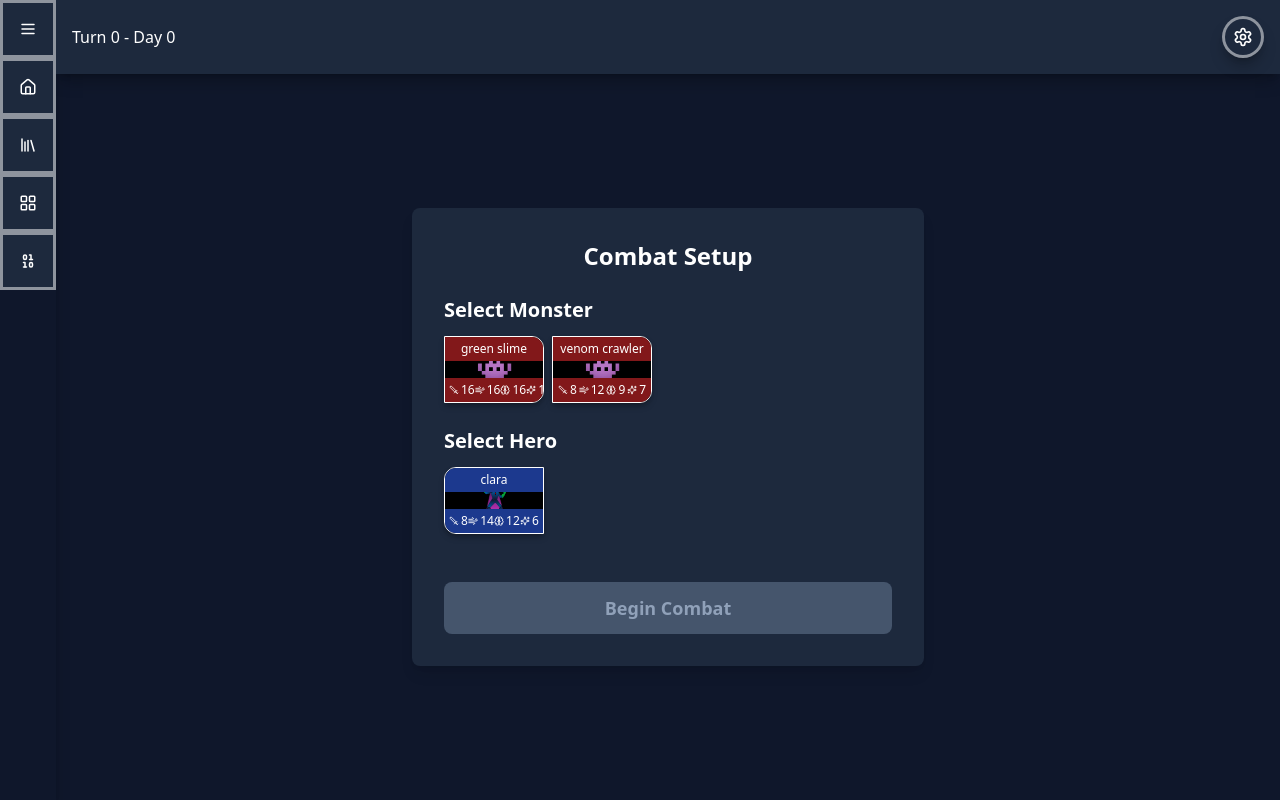
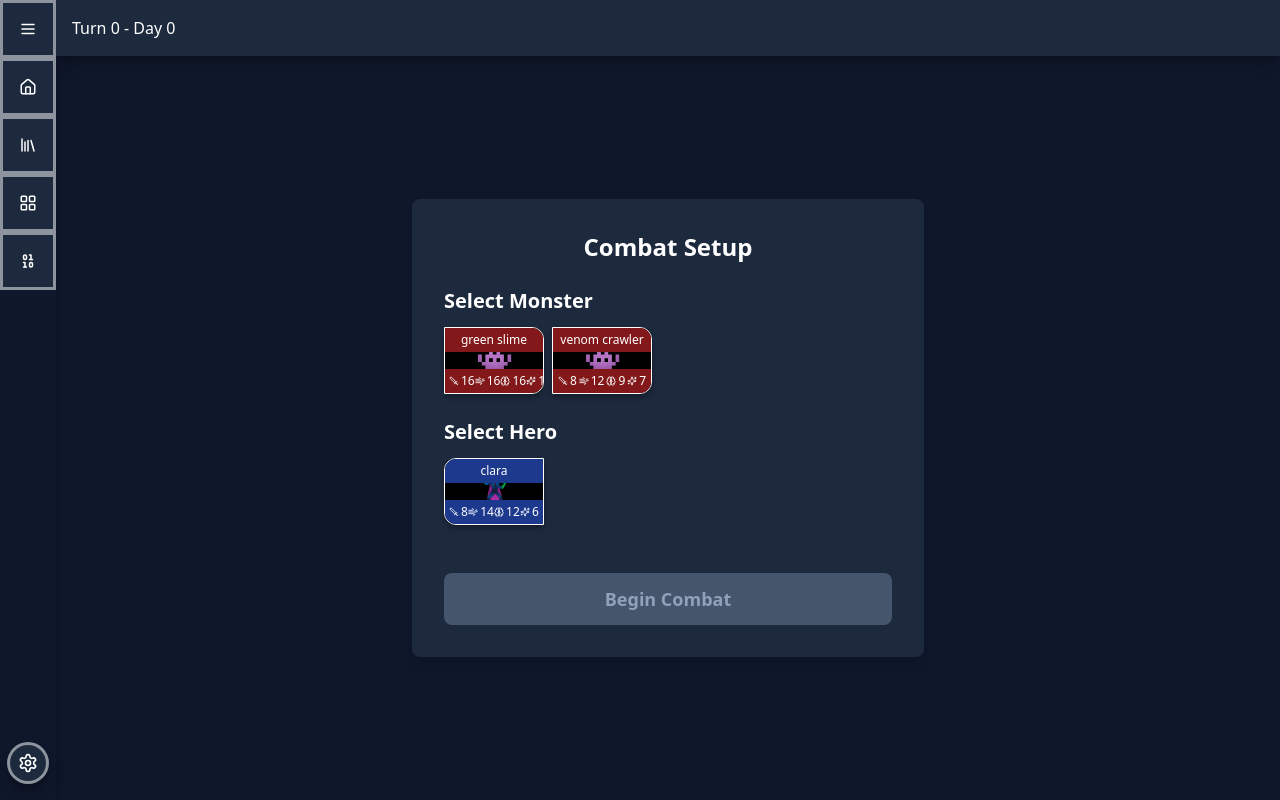
Before and after one commit to cklapperich/LLM-Dungeon, a React (Vite) app: page / in a window 1280 px wide. Built offline with nearby package versions, Linux system fonts and the light colour scheme.

Commit message:
narration

```diff
--- a/src/game_engine/combat/combatNarration.ts
+++ b/src/game_engine/combat/combatNarration.ts
@@ -7,10 +7,10 @@ import { SpiceLevel, Length, PromptsData, SpiceLevels, Lengths } from '../../typ
 import promptsData from '@assets/descriptions/prompts.json';
 import { StatusEvent } from '../../events/eventTypes';
 import { StatusName } from '../../types/status';
+import { get_api_key } from '../settings';
+import { GameSettings } from '../../types/gamestate';
 
 // Type assertion to help TypeScript understand the structure
-const typedPromptsData = promptsData as PromptsData;
-
 const TASKS = promptsData.tasks;
 const PROMPTS = promptsData.prompts;
 
@@ -71,8 +71,25 @@ function getNarrationSettings(state: CombatState, isInitialNarration: boolean =
         return { spiceLevel: SpiceLevels.SUGGESTIVE, length: Lengths.MEDIUM };
     }
 
-    // Default to NONE/SHORT for regular combat actions
+// Default to NONE/SHORT for regular combat actions
     return { spiceLevel: SpiceLevels.NONE, length: Lengths.SHORT };
+}
+
+/**
+ * Determines which LLM model to use based on spice level and length
+ * @param spiceLevel The spice level of the narration
+ * @param length The length of the narration
+ * @param settings The game settings containing model information
+ * @returns The appropriate model string to use for the narration
+ */
+function getModelForNarration(spiceLevel: SpiceLevel, length: Length, settings: GameSettings): string {
+    // Currently only using spice level to determine model
+    // Length parameter included for future extensibility
+    if (spiceLevel === SpiceLevels.EXPLICIT) {
+        return settings.spicy_llm;
+    }
+
+    return settings.llm;
 }
 
 export async function generateInitialNarration(
@@ -86,6 +103,9 @@ export async function generateInitialNarration(
         const { spiceLevel, length } = getNarrationSettings(state, true, 0);
         const characterInfo = LLMLogFormatters.formatCharactersForLLM(characters[0], characters[1]);
 
+        // Get the appropriate model for this narration
+        const model = getModelForNarration(spiceLevel, length, state.settings);
+
         const systemPrompt = formatSystemPrompt(
             PROMPTS.narrate.system,
             spiceLevel,
@@ -97,7 +117,7 @@ export async function generateInitialNarration(
             characterInfo
         );
 
-        return await callLLM('narrate', [systemPrompt]);
+        return await callLLM('narrate', [systemPrompt], model, get_api_key(state.settings));
     } catch (error) {
         console.error('Failed to generate initial combat narration:', error);
         const characters = state.characters;
@@ -119,6 +139,9 @@ export async function generateRoundNarration(
         const { spiceLevel, length } = getNarrationSettings(state, false, state.round - 1);
         const characterInfo = LLMLogFormatters.formatCharactersForLLM(characters[0], characters[1]);
 
+        // Get the appropriate model for this narration
+        const model = getModelForNarration(spiceLevel, length, state.settings);
+
         const systemPrompt = formatSystemPrompt(
             PROMPTS.narrate.system,
             spiceLevel,
@@ -130,7 +153,7 @@ export async function generateRoundNarration(
             characterInfo
         );
 
-        return await callLLM('narrate', [systemPrompt]);
+        return await callLLM('narrate', [systemPrompt], model, get_api_key(state.settings));
     } catch (error) {
         console.error('Failed to generate round narration:', error);
         return `Round ${state.round} combat actions completed.`;
@@ -150,6 +173,9 @@ export async function generateAfterMathNarration(
         const { spiceLevel, length } = getNarrationSettings(state, false, state.round - 1);
         const characterInfo = LLMLogFormatters.formatCharactersForLLM(characters[0], characters[1]);
 
+        // Get the appropriate model for this narration
+        const model = getModelForNarration(spiceLevel, length, state.settings);
+
         const systemPrompt = formatSystemPrompt(
             PROMPTS.narrate.system,
             spiceLevel,
@@ -160,7 +186,7 @@ export async function generateAfterMathNarration(
             characterInfo
         );
 
-        return await callLLM('narrate', [systemPrompt]);
+        return await callLLM('narrate', [systemPrompt], model, get_api_key(state.settings));
     } catch (error) {
         console.error('Failed to generate aftermath narration:', error);
         return `The combat has ended.`;
--- a/src/game_engine/llm.ts
+++ b/src/game_engine/llm.ts
@@ -46,12 +46,10 @@ function cleanLLMResponse(response: string): string {
 export async function callLLM(
     taskType: TaskType,
     messages: string[],
-    model = 'anthropic/claude-3.7-sonnet' // 'meta-llama/llama-3.3-70b-instruct:free'
+    model = 'deepseek/deepseek-chat:free', // 'meta-llama/llama-3.3-70b-instruct:free',
+    apiKey:string=null,
 ): Promise<string> {
-    const apiKey = import.meta.env.VITE_OPENROUTER_API_KEY;
-    if (!apiKey) {
-        throw new Error('VITE_OPENROUTER_API_KEY environment variable is required');
-    }
+
     // Get the prompts for this task type
     const { system, task } = PROMPTS[taskType];
 
--- a/src/game_engine/settings.ts
+++ b/src/game_engine/settings.ts
@@ -7,7 +7,7 @@ const USERSETTINGS_KEY = 'userSettings';
  * Gets the default settings for the application
  * @returns The default settings object
  */
-export function getDefaultSettings(): GameSettings {
+function getDefaultSettings(): GameSettings {
   return defaultSettings as GameSettings;
 }
 
@@ -36,3 +36,17 @@ export function getSettings(): GameSettings {
 
   return settings;
 }
+
+export function get_api_key(settings:GameSettings): string {
+
+    const settingsKey = settings.api_key;
+    if (settingsKey) {
+        return settingsKey;
+    }
+
+    const apiKey = import.meta.env.VITE_OPENROUTER_API_KEY;
+    if (!apiKey) {
+        throw new Error('VITE_OPENROUTER_API_KEY environment variable is required');
+    }
+    return apiKey;
+}
--- a/src/react_ui/GameInterface.tsx
+++ b/src/react_ui/GameInterface.tsx
@@ -4,7 +4,6 @@ import { UIAction } from './uiTypes';
 import CombatRoom from './components/CombatRoom';
 import CharacterSelection from './components/CharacterSelection';
 import Sidebar from './components/Sidebar';
-import SettingsMenu from './components/Settings';
 import { useLoading } from './LoadingContext';
 import { addCharacterToRoom } from '../game_engine/gameEngine';
 import { saveSettings } from '../game_engine/settings';
@@ -110,11 +109,26 @@ const GameInterface: React.FC<GameInterfaceProps> = ({
   // Render the main interface with global sidebar
   return (
     <div className="flex h-screen bg-slate-900">
-      {/* Global Sidebar */}
-      <Sidebar onNavigate={onNavigate} />
+      {/* Global Sidebar with Settings */}
+      <Sidebar
+        onNavigate={onNavigate}
+        settings={gameState.settings}
+        onSettingsChange={(newSettings) => {
+          // Update game state with new settings
+          if (onStateChange) {
+            onStateChange({
+              ...gameState,
+              settings: newSettings
+            });
+          }
+
+          // Save settings to localStorage
+          saveSettings(newSettings);
+        }}
+      />
 
       <div className="flex-1 flex flex-col">
-        {/* Top bar with settings icon */}
+        {/* Top bar */}
         <div className="bg-slate-800 text-white p-4 flex justify-between items-center shadow-lg shadow-black/25">
           <div className="flex items-center gap-4">
             <span>Turn {gameState.turnCounter} - Day {gameState.dayCounter}</span>
@@ -124,23 +138,6 @@ const GameInterface: React.FC<GameInterfaceProps> = ({
               </span>
             )}
           </div>
-
-          {/* Settings menu */}
-          <SettingsMenu
-            settings={gameState.settings}
-            onSettingsChange={(newSettings) => {
-              // Update game state with new settings
-              if (onStateChange) {
-                onStateChange({
-                  ...gameState,
-                  settings: newSettings
-                });
-              }
-
-              // Save settings to localStorage
-              saveSettings(newSettings);
-            }}
-          />
         </div>
 
         {/* Main content area */}
--- a/src/react_ui/components/CombatRoom/Sidebar.tsx
+++ /dev/null
@@ -1,39 +0,0 @@
-import React from 'react';
-import { Menu } from 'lucide-react';
-import { navigationItems } from '../../uiTypes';
-
-interface SidebarProps {
-    onNavigate: (view: string) => void;
-}
-
-export const Sidebar: React.FC<SidebarProps> = ({ onNavigate }) => {
-    const [showSidebar, setShowSidebar] = React.useState(false);
-
-    return (
-        <div className={`${showSidebar ? 'w-48' : 'w-14'} bg-slate-900 text-white transition-all shadow-lg shadow-black/25`}>
-            <button
-                className="w-full p-4 bg-slate-800 hover:bg-slate-700 active:bg-slate-900 flex items-center justify-center relative
-                    border-[3px] border-white/50"
-                onClick={() => setShowSidebar(!showSidebar)}
-            >
-                <Menu size={20} />
-            </button>
-
-            <nav className="flex flex-col">
-                {navigationItems.map((item) => (
-                    <button
-                        key={item.view}
-                        onClick={() => onNavigate(item.view)}
-                        className="p-4 bg-slate-800 hover:bg-slate-700 active:bg-slate-900 flex items-center gap-3 relative
-                            border-[3px] border-white/50"
-                    >
-                        <item.icon size={20} />
-                        {showSidebar && <span>{item.label}</span>}
-                    </button>
-                ))}
-            </nav>
-        </div>
-    );
-};
-
-export default Sidebar;
--- a/src/react_ui/components/Sidebar.tsx
+++ b/src/react_ui/components/Sidebar.tsx
@@ -1,16 +1,20 @@
 import React from 'react';
-import { Menu } from 'lucide-react';
+import { Menu, Settings as SettingsIcon } from 'lucide-react';
 import { navigationItems } from '../uiTypes';
+import SettingsMenu from './Settings';
+import { GameSettings } from '../../types/gamestate';
 
 interface SidebarProps {
   onNavigate: (view: string) => void;
+  settings: GameSettings;
+  onSettingsChange: (newSettings: GameSettings) => void;
 }
 
-const Sidebar: React.FC<SidebarProps> = ({ onNavigate }) => {
+const Sidebar: React.FC<SidebarProps> = ({ onNavigate, settings, onSettingsChange }) => {
   const [showSidebar, setShowSidebar] = React.useState(false);
 
   return (
-    <div className={`${showSidebar ? 'w-48' : 'w-14'} bg-slate-900 text-white transition-all shadow-lg shadow-black/25`}>
+    <div className={`${showSidebar ? 'w-48' : 'w-14'} bg-slate-900 text-white transition-all shadow-lg shadow-black/25 flex flex-col`}>
       <button
         className="w-full p-4 bg-slate-800 hover:bg-slate-700 active:bg-slate-900 flex items-center justify-center relative
                 border-[3px] border-white/50"
@@ -19,7 +23,7 @@ const Sidebar: React.FC<SidebarProps> = ({ onNavigate }) => {
         <Menu size={20} />
       </button>
 
-      <nav className="flex flex-col">
+      <nav className="flex flex-col flex-1">
         {navigationItems.map((item) => (
           <button
             key={item.view}
@@ -32,6 +36,14 @@ const Sidebar: React.FC<SidebarProps> = ({ onNavigate }) => {
           </button>
         ))}
       </nav>
+
+      {/* Settings at the bottom of sidebar */}
+      <div className="p-4 flex justify-center">
+        <SettingsMenu
+          settings={settings}
+          onSettingsChange={onSettingsChange}
+        />
+      </div>
     </div>
   );
 };
--- a/src/testing/stateGenerators.ts
+++ b/src/testing/stateGenerators.ts
@@ -6,6 +6,7 @@ const heroFiles = import.meta.glob('@assets/heroes/*.json', { eager: true });
 import profanedTempleJson from '@assets/dungeons/profaned_temple.json';
 import { loadDungeonFromJson } from '../game_engine/utils/dungeonUtils.js';
 import { loadMonster } from '@/game_engine/utils/dataLoader.js';
+import {getSettings} from '../game_engine/settings.js';
 
 // Process these files to separate heroes and monsters
 export function loadAllCharacters() {
@@ -39,9 +40,10 @@ export function loadAllCharacters() {
 export function createTestGameState(overrides: Partial<GameState> = {}): GameState {
     const { heroes, monsters } = loadAllCharacters();
     const dungeon = loadDungeonFromJson(JSON.stringify(profanedTempleJson));
+    const settings = getSettings();
 
     return {
-        settings: {llm:null, llm_choices:[], narrationEnabled:false, spicy_llm:null},
+        settings: settings,
         turnCounter: 0,
         dayCounter: 0,
         dungeon,
--- a/src/types/gamestate.ts
+++ b/src/types/gamestate.ts
@@ -56,7 +56,7 @@ export function createTestGameState(overrides: Partial<GameState> = {}): GameSta
     const monsters = overrides.monsters || {};
 
     return {
-        settings: { narrationEnabled: false, llm:null, spicy_llm:null, llm_choices:[]},
+        settings: { narrationEnabled: false, llm:null, spicy_llm:null, llm_choices:[], api_key:''},
         turnCounter: 0,
         dayCounter: 0,
         waveCounter: 0,
@@ -92,6 +92,7 @@ export interface GameSettings {
     llm: string;
     spicy_llm: string;
     llm_choices: string[];
+    api_key: string;
     // Add other settings as needed
 }
 
```
